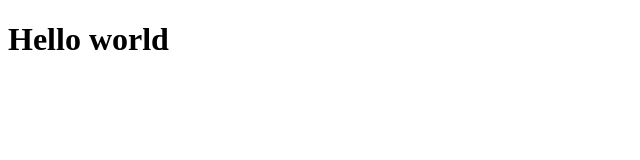
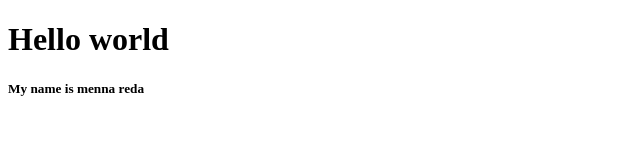
Before and after one commit to Mennaredaa/TEST01-08, a plain HTML site: page index.html in a window 1280 px wide. Shown: the whole page, without its empty margins (0-640 px from the left). Drawn offline with Linux system fonts and the light colour scheme.

Commit message:
add my name

```diff
--- a/index.html
+++ b/index.html
@@ -7,5 +7,6 @@
 </head>
 <body>
     <h1>Hello world</h1>
+    <h5>My name is menna reda</h5>
 </body>
 </html>
```
